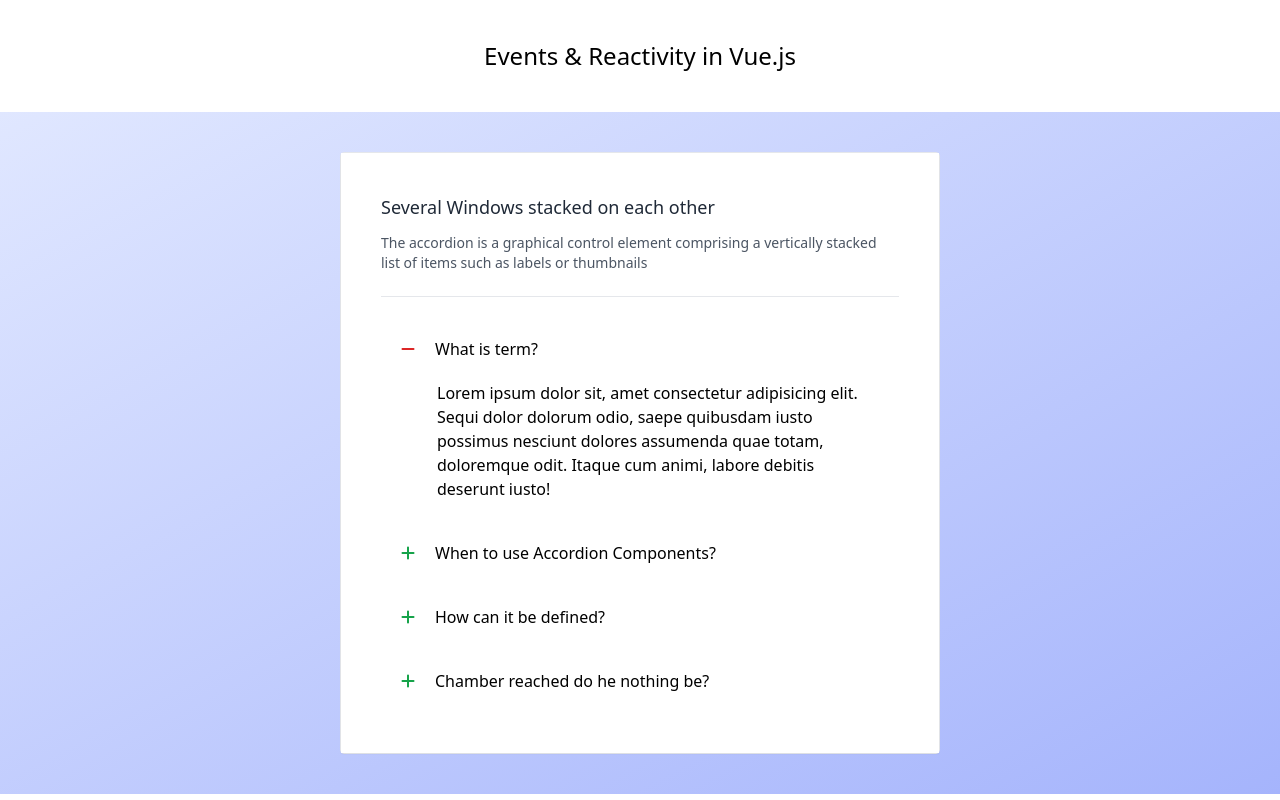
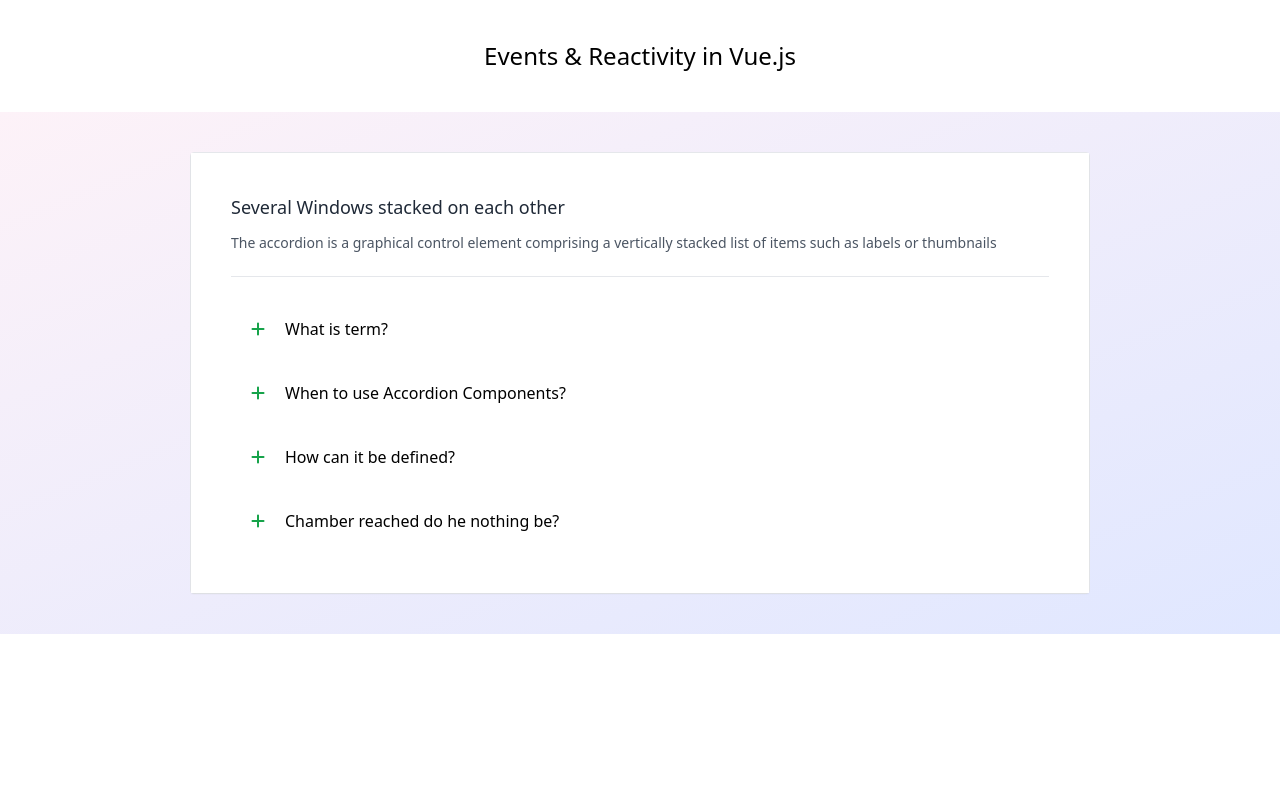
Before and after one commit to SrZitu/Vue_Module_4, a Vue app: page / in a window 1280 px wide. Built offline with nearby package versions, Linux system fonts and the light colour scheme.

Commit message:
Reactive episode 04, reactive array,toggling accordion

```diff
--- a/src/App.vue
+++ b/src/App.vue
@@ -1,18 +1,25 @@
 <script setup>
-import { ref } from 'vue'
-let accordionIndex=ref(0);
+import { reactive, ref } from 'vue'
+let accordions=reactive([
+  false,false,false,false
+])
+
 let icons={
   plus:'fas fa-plus',
   minus:'fas fa-minus'
 }
+function toggle(index){
+accordions[index]=!accordions[index]
+}
 </script>
+
 
 <template>
   <section class="container mx-auto flex items-center flex-col">
     <h1 class="text-center text-2xl py-10">Events & Reactivity in Vue.js</h1>
 
-    <div class="p-10 bg-gradient-to-br from-indigo-100 to-indigo-300 grid place-items-center">
-      <div class="w-6/12 mx-auto rounded border">
+    <div class="w-full p-10 bg-gradient-to-br from-pink-50 to-indigo-100 grid place-items-center">
+      <div class="w-3/4 mx-auto rounded border">
         <div class="bg-white p-10 shadow-sm">
           <h3 class="text-lg font-medium text-gray-800">Several Windows stacked on each other</h3>
           <p class="text-sm font-light text-gray-600 my-3">
@@ -24,12 +31,12 @@
           <!-- What is term -->
           <div class="transition hover:bg-indigo-50">
             <!-- header -->
-            <div @click="accordionIndex=0" class="accordion-header cursor-pointer transition flex space-x-5 px-5 items-center h-16">
-              <i  :class="accordionIndex===0?[icons.minus,'text-red-600']:[icons.plus,'text-green-600']"></i>
+            <div @click="toggle(0)" class="accordion-header cursor-pointer transition flex space-x-5 px-5 items-center h-16">
+              <i  :class="accordions[0]?[icons.minus,'text-red-600']:[icons.plus,'text-green-600']"></i>
               <h3>What is term?</h3>
             </div>
             <!-- Content -->
-            <div class="px-5 pt-0 text-left pb-5" v-show="accordionIndex==0" >
+            <div class="px-5 pt-0 text-left pb-5" v-show="accordions[0]">
               <p class="leading-6 font-light pl-9 ">
                 Lorem ipsum dolor sit, amet consectetur adipisicing elit. Sequi dolor dolorum odio, saepe quibusdam iusto possimus nesciunt dolores assumenda quae totam, doloremque odit. Itaque cum animi, labore debitis deserunt iusto!
               </p>
@@ -39,12 +46,12 @@
           <!-- When to use Accordion Components -->
           <div class="transition hover:bg-indigo-50">
             <!-- header -->
-            <div @click="accordionIndex=1"  class="accordion-header cursor-pointer transition flex space-x-5 px-5 items-center h-16">
-              <i  :class="accordionIndex===1?[icons.minus,'text-red-600']:[icons.plus,'text-green-600']"></i>
+            <div @click="accordions[1]=!accordions[1]" class="accordion-header cursor-pointer transition flex space-x-5 px-5 items-center h-16">
+              <i  :class="accordions[1]?[icons.minus,'text-red-600']:[icons.plus,'text-green-600']"></i>
               <h3>When to use Accordion Components?</h3>
             </div>
             <!-- Content -->
-            <div class="accordion-content px-5 pt-0 text-left pb-5" v-show="accordionIndex==1">
+            <div class="accordion-content px-5 pt-0 text-left pb-5" v-show="accordions[1]">
               <p class="leading-6 font-light pl-9 ">
                 Lorem, ipsum dolor sit amet consectetur adipisicing elit. Ut suscipit itaque, sequi incidunt ab sit optio debitis dignissimos doloribus ratione nobis id mollitia maiores eveniet necessitatibus dolorum praesentium! Corrupti, at.
               </p>
@@ -54,12 +61,12 @@
           <!-- Accordion Wrapper -->
           <div class="transition hover:bg-indigo-50">
             <!-- header -->
-            <div @click="accordionIndex=2" class="accordion-header cursor-pointer transition flex space-x-5 px-5 items-center h-16">
-              <i  :class="accordionIndex===2?[icons.minus,'text-red-600']:[icons.plus,'text-green-600']"></i>
+            <div @click="toggle(2)" class="accordion-header cursor-pointer transition flex space-x-5 px-5 items-center h-16">
+              <i  :class="accordions[2]?[icons.minus,'text-red-600']:[icons.plus,'text-green-600']"></i>
               <h3>How can it be defined?</h3>
             </div>
             <!-- Content -->
-            <div class="accordion-content px-5 pt-0 text-left pb-5" v-show="accordionIndex==2" >
+            <div class="accordion-content px-5 pt-0 text-left pb-5" v-show="accordions[2]">
               <p class="leading-6 font-light pl-9">
                 Lorem ipsum dolor sit amet consectetur adipisicing elit. Minima facilis labore voluptates provident nam, delectus suscipit nihil optio voluptate quae porro fugiat magni excepturi doloribus.
               </p>
@@ -69,12 +76,12 @@
           <!-- Accordion Wrapper -->
           <div class="transition hover:bg-indigo-50">
             <!-- header -->
-            <div @click="accordionIndex=3"  class="accordion-header cursor-pointer transition flex space-x-5 px-5 items-center h-16">
-              <i  :class="accordionIndex===3?[icons.minus,'text-red-600']:[icons.plus,'text-green-600']"></i>
+            <div @click="toggle(3)" class="accordion-header cursor-pointer transition flex space-x-5 px-5 items-center h-16">
+              <i  :class="accordions[3]?[icons.minus,'text-red-600']:[icons.plus,'text-green-600']"></i>
               <h3>Chamber reached do he nothing be?</h3>
             </div>
             <!-- Content -->
-            <div class="accordion-content px-5 pt-0 text-left pb-5" v-show="accordionIndex==3" >
+            <div class="accordion-content px-5 pt-0 text-left pb-5" v-show="accordions[3]">
               <p class="leading-6 font-light pl-9">
                 Lorem ipsum, dolor sit amet consectetur adipisicing elit. Ullam minima maiores magni dolore qui architecto pariatur incidunt repellat quos hic? Eius, eveniet accusantium! Quisquam, quo. Vitae ipsum ad veritatis commodi quasi expedita!
               </p>
@@ -83,8 +90,6 @@
         </div>
       </div>
     </div>
-
   </section>
 </template>
-
 <style scoped></style>
```
